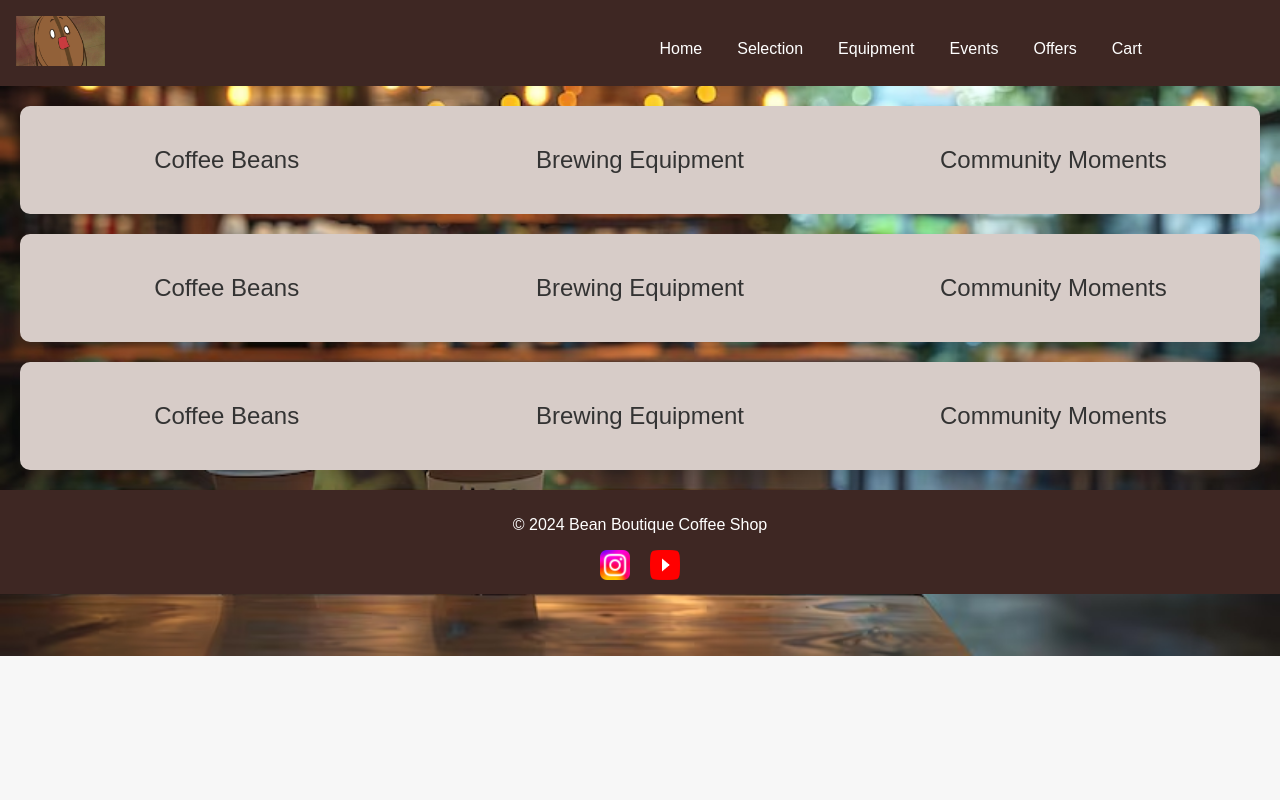
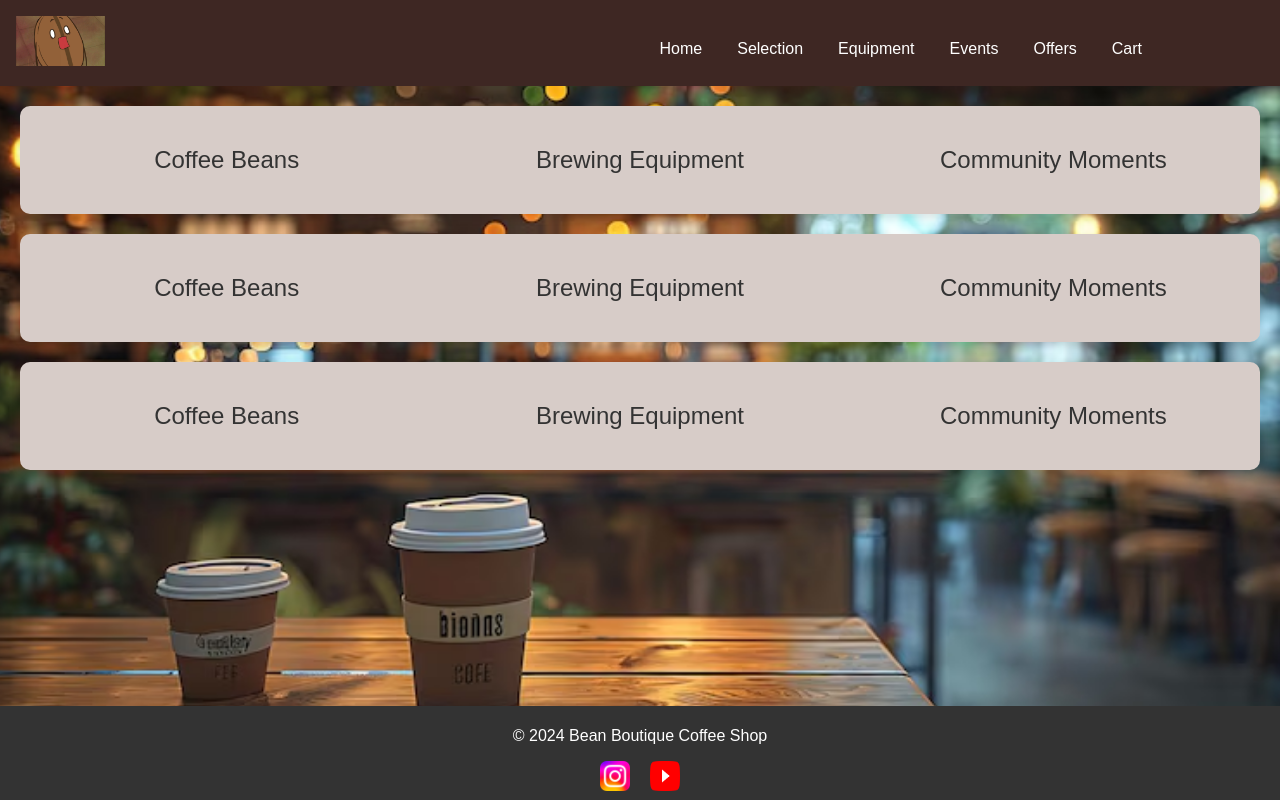
Before and after one commit to Only-A7med/wbsite-gg, a plain HTML site: page index.html in a window 1280 px wide. Drawn offline with Linux system fonts and the light colour scheme; a script that the page names is missing.

Commit message:
Update styles.css

```diff
--- a/styles.css
+++ b/styles.css
@@ -197,3 +197,20 @@ footer {
 .container {
     position: ;
 }
+html, body {
+    height: 100%;
+    margin: 0;
+    display: flex;
+    flex-direction: column;
+}
+
+main {
+    flex: 1; /* This ensures the main content takes up the available space */
+}
+
+footer {
+    background-color: #333; /* Example background color */
+    color: white;
+    text-align: center;
+    padding: 5px 0;
+}
```
